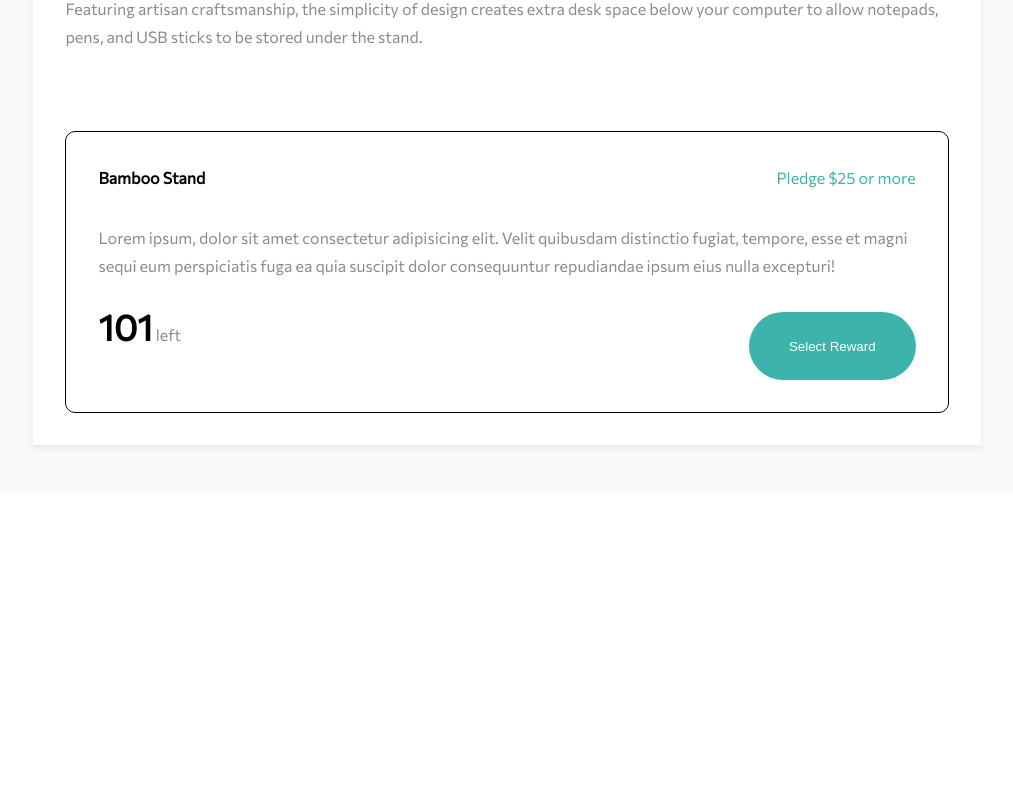
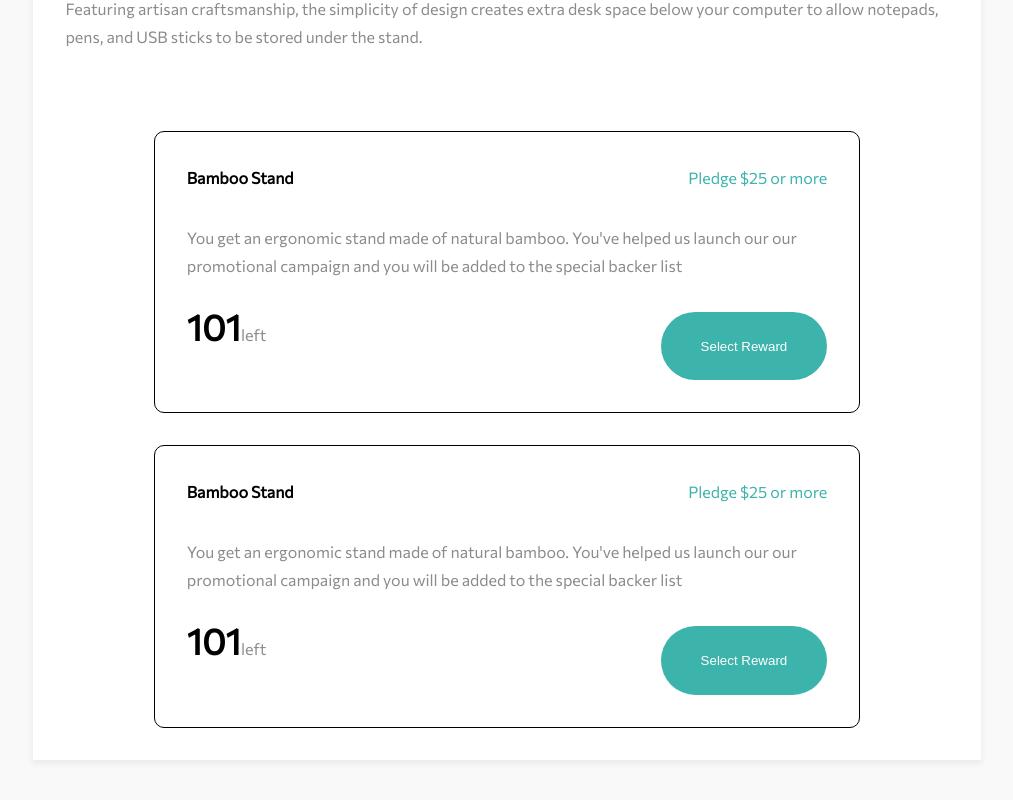
Before and after one commit to nonsoo/crowdfunding--app, a React (Create React App) app: page / in a window 1280 px wide. Shown: the part 1672-2472 px from the top of the page, without its empty margins (133-1146 px from the left). Before the commit the page ends 2165 px from the top, so only its background shows below. Built offline with nearby package versions, Linux system fonts and the light colour scheme.

Commit message:
adding Rewards dynamic

```diff
--- a/src/Components/InteractiveComp/RewardsComp.jsx
+++ b/src/Components/InteractiveComp/RewardsComp.jsx
@@ -1,22 +1,23 @@
 import React from "react";
 import Btn from "./Btn";
 
-const RewardsComp = () => {
+const RewardsComp = ({
+  rewardName,
+  pledgeAmount,
+  rewardDescri,
+  pledgeRemains,
+}) => {
   return (
     <div className="Rewards">
       <div className="RewardsHeader">
-        <p className="RewardsHeader__Name">Bamboo Stand</p>
-        <p className="RewardsHeader__Amount">Pledge $25 or more</p>
+        <p className="RewardsHeader__Name">{rewardName}</p>
+        <p className="RewardsHeader__Amount">Pledge ${pledgeAmount} or more</p>
       </div>
-      <p className="Rewards__Descri">
-        Lorem ipsum, dolor sit amet consectetur adipisicing elit. Velit
-        quibusdam distinctio fugiat, tempore, esse et magni sequi eum
-        perspiciatis fuga ea quia suscipit dolor consequuntur repudiandae ipsum
-        eius nulla excepturi!
-      </p>
+      <p className="Rewards__Descri">{rewardDescri}</p>
       <div className="RewardsSelectors">
         <p className="RewardsSelectors__Name">
-          <span className="RewardsSelectors__Name--Bold">101</span> left
+          <span className="RewardsSelectors__Name--Bold">{pledgeRemains}</span>
+          left
         </p>
         <Btn btnName="Select Reward" cssClass="RewardsSelectors__Btn" />
       </div>
--- a/src/Components/ProjectDetails.jsx
+++ b/src/Components/ProjectDetails.jsx
@@ -3,6 +3,24 @@ import React from "react";
 import RewardsComp from "./InteractiveComp/RewardsComp";
 
 const ProjectDetails = () => {
+  const RewardsLst = [
+    {
+      id: 1,
+      rewardName: "Bamboo Stand",
+      pledgeAmount: "25",
+      descri: `You get an ergonomic stand made of natural bamboo. You've helped us launch
+        our our promotional campaign and you will be added to the special backer list`,
+      pledgeRemains: 101,
+    },
+    {
+      id: 2,
+      rewardName: "Bamboo Stand",
+      pledgeAmount: "25",
+      descri: `You get an ergonomic stand made of natural bamboo. You've helped us launch
+        our our promotional campaign and you will be added to the special backer list`,
+      pledgeRemains: 101,
+    },
+  ];
   return (
     <section className="mainPageComp">
       <div className="AboutSection">
@@ -21,7 +39,15 @@ const ProjectDetails = () => {
         </p>
       </div>
       <div className="RewardCompContainer">
-        <RewardsComp />
+        {RewardsLst.map((Reward) => (
+          <RewardsComp
+            key={Reward.id}
+            rewardName={Reward.rewardName}
+            pledgeAmount={Reward.pledgeAmount}
+            rewardDescri={Reward.descri}
+            pledgeRemains={Reward.pledgeRemains}
+          />
+        ))}
       </div>
     </section>
   );
--- a/src/css/layout.css
+++ b/src/css/layout.css
@@ -149,8 +149,15 @@
   color: var(--fcol-sec);
 }
 
+.RewardCompContainer {
+  display: flex;
+  flex-direction: column;
+  align-items: center;
+  gap: 2rem;
+}
+
 .Rewards {
-  width: 100%;
+  width: 80%;
   border: 1px solid var(--col-Neu-black);
   border-radius: 10px;
   box-shadow: var(--boxShadow);
```
